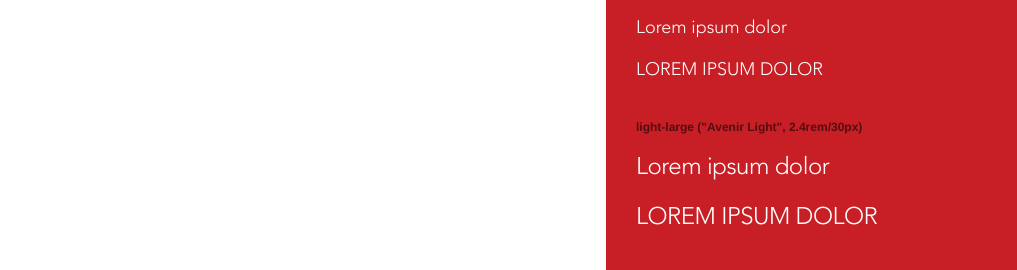
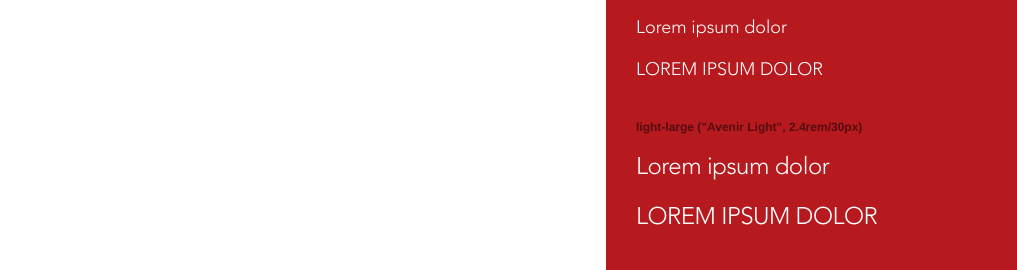
Before and after one commit to wearefriday/taper, a website: page index.html in a window 1280 px wide. Shown: the part 315-585 px from the top of the page, without its empty margins (4-1021 px from the left). Drawn offline with nearby package versions, Linux system fonts and the light colour scheme; files that its build step writes are made by us from their sources.

Commit message:
Nicer red.

```diff
--- a/scss/application.scss
+++ b/scss/application.scss
@@ -54,7 +54,7 @@ html {
 }
 
 .sample {
-  background-color: #c71f25;
+  background-color: #b6191e;
   width: 33%;
 
   .inner {
```
